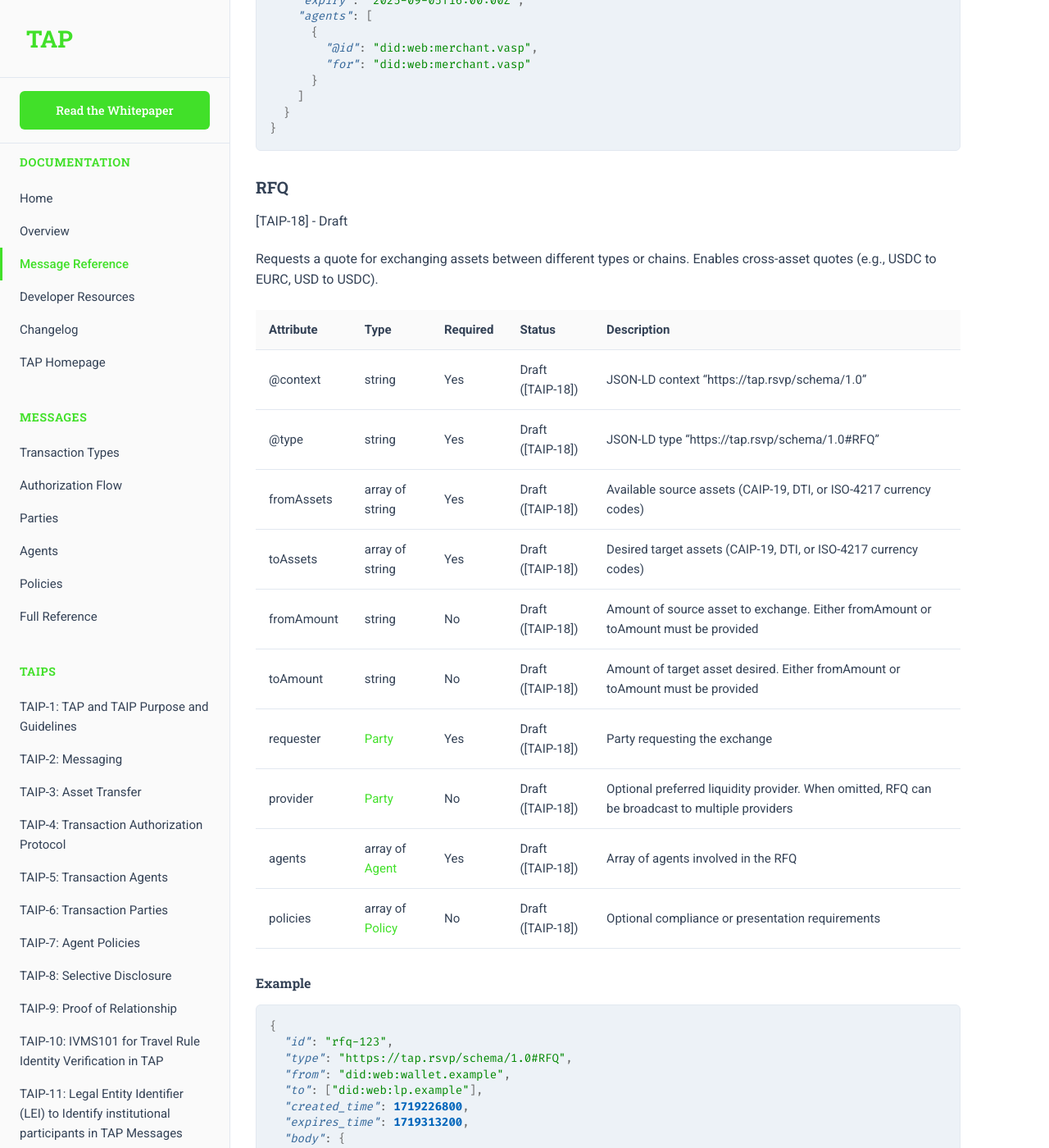
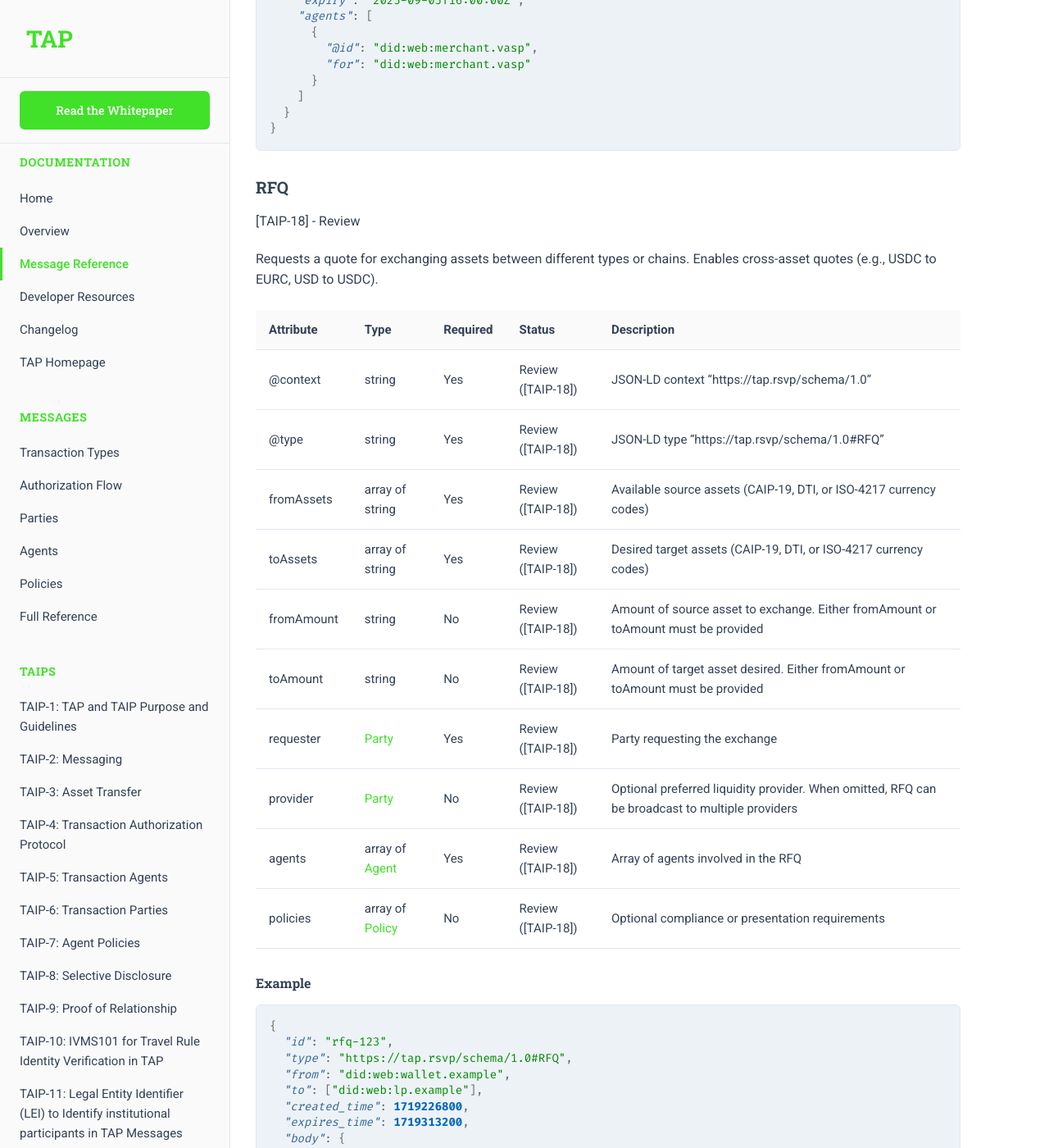
Before and after one commit to TransactionAuthorizationProtocol/TAIPs, a Jekyll site: the page built from messages.md, in a window 1280 px wide and 1400 px high, scrolled down 9859 px. Shown: the whole window at 82% size. Built offline with Jekyll 4.4.1, drawn with Linux system fonts in a browser that asks for light colours; some of the changed text lies outside the part shown.

Commit message:
Advance TAIP-18 status from Draft to Review
Co-Authored-By: Claude Opus 4.7 (1M context) <noreply@anthropic.com>

````diff
--- a/messages.md
+++ b/messages.md
@@ -373,22 +373,22 @@ Initiates a payment request from a merchant to a customer.
 ```
 
 ### RFQ
-[TAIP-18] - Draft
+[TAIP-18] - Review
 
 Requests a quote for exchanging assets between different types or chains. Enables cross-asset quotes (e.g., USDC to EURC, USD to USDC).
 
 | Attribute | Type | Required | Status | Description |
 |-----------|------|----------|---------|-------------|
-| @context | string | Yes | Draft ([TAIP-18]) | JSON-LD context "https://tap.rsvp/schema/1.0" |
-| @type | string | Yes | Draft ([TAIP-18]) | JSON-LD type "https://tap.rsvp/schema/1.0#RFQ" |
-| fromAssets | array of string | Yes | Draft ([TAIP-18]) | Available source assets (CAIP-19, DTI, or ISO-4217 currency codes) |
-| toAssets | array of string | Yes | Draft ([TAIP-18]) | Desired target assets (CAIP-19, DTI, or ISO-4217 currency codes) |
-| fromAmount | string | No | Draft ([TAIP-18]) | Amount of source asset to exchange. Either fromAmount or toAmount must be provided |
-| toAmount | string | No | Draft ([TAIP-18]) | Amount of target asset desired. Either fromAmount or toAmount must be provided |
-| requester | [Party](#party) | Yes | Draft ([TAIP-18]) | Party requesting the exchange |
-| provider | [Party](#party) | No | Draft ([TAIP-18]) | Optional preferred liquidity provider. When omitted, RFQ can be broadcast to multiple providers |
-| agents | array of [Agent](#agent) | Yes | Draft ([TAIP-18]) | Array of agents involved in the RFQ |
-| policies | array of [Policy](#policy) | No | Draft ([TAIP-18]) | Optional compliance or presentation requirements |
+| @context | string | Yes | Review ([TAIP-18]) | JSON-LD context "https://tap.rsvp/schema/1.0" |
+| @type | string | Yes | Review ([TAIP-18]) | JSON-LD type "https://tap.rsvp/schema/1.0#RFQ" |
+| fromAssets | array of string | Yes | Review ([TAIP-18]) | Available source assets (CAIP-19, DTI, or ISO-4217 currency codes) |
+| toAssets | array of string | Yes | Review ([TAIP-18]) | Desired target assets (CAIP-19, DTI, or ISO-4217 currency codes) |
+| fromAmount | string | No | Review ([TAIP-18]) | Amount of source asset to exchange. Either fromAmount or toAmount must be provided |
+| toAmount | string | No | Review ([TAIP-18]) | Amount of target asset desired. Either fromAmount or toAmount must be provided |
+| requester | [Party](#party) | Yes | Review ([TAIP-18]) | Party requesting the exchange |
+| provider | [Party](#party) | No | Review ([TAIP-18]) | Optional preferred liquidity provider. When omitted, RFQ can be broadcast to multiple providers |
+| agents | array of [Agent](#agent) | Yes | Review ([TAIP-18]) | Array of agents involved in the RFQ |
+| policies | array of [Policy](#policy) | No | Review ([TAIP-18]) | Optional compliance or presentation requirements |
 
 #### Example
 ```json
@@ -432,21 +432,21 @@ Requests a quote for exchanging assets between different types or chains. Enable
 ```
 
 ### Quote
-[TAIP-18] - Draft
+[TAIP-18] - Review
 
 Response to an RFQ providing pricing and terms. Sent by liquidity providers or orchestrators with specific rates.
 
 | Attribute | Type | Required | Status | Description |
 |-----------|------|----------|---------|-------------|
-| @context | string | Yes | Draft ([TAIP-18]) | JSON-LD context "https://tap.rsvp/schema/1.0" |
-| @type | string | Yes | Draft ([TAIP-18]) | JSON-LD type "https://tap.rsvp/schema/1.0#Quote" |
-| fromAsset | string | Yes | Draft ([TAIP-18]) | Source asset for the exchange (CAIP-19, DTI, or ISO-4217 currency code) |
-| toAsset | string | Yes | Draft ([TAIP-18]) | Target asset for the exchange (CAIP-19, DTI, or ISO-4217 currency code) |
-| fromAmount | string | Yes | Draft ([TAIP-18]) | Amount of source asset to be exchanged |
-| toAmount | string | Yes | Draft ([TAIP-18]) | Amount of target asset to be received |
-| provider | [Party](#party) | Yes | Draft ([TAIP-18]) | Liquidity provider party information |
-| agents | array of [Agent](#agent) | Yes | Draft ([TAIP-18]) | Array of agents involved in the quote |
-| expiresAt | string | Yes | Draft ([TAIP-18]) | ISO 8601 timestamp when quote expires |
+| @context | string | Yes | Review ([TAIP-18]) | JSON-LD context "https://tap.rsvp/schema/1.0" |
+| @type | string | Yes | Review ([TAIP-18]) | JSON-LD type "https://tap.rsvp/schema/1.0#Quote" |
+| fromAsset | string | Yes | Review ([TAIP-18]) | Source asset for the exchange (CAIP-19, DTI, or ISO-4217 currency code) |
+| toAsset | string | Yes | Review ([TAIP-18]) | Target asset for the exchange (CAIP-19, DTI, or ISO-4217 currency code) |
+| fromAmount | string | Yes | Review ([TAIP-18]) | Amount of source asset to be exchanged |
+| toAmount | string | Yes | Review ([TAIP-18]) | Amount of target asset to be received |
+| provider | [Party](#party) | Yes | Review ([TAIP-18]) | Liquidity provider party information |
+| agents | array of [Agent](#agent) | Yes | Review ([TAIP-18]) | Array of agents involved in the quote |
+| expiresAt | string | Yes | Review ([TAIP-18]) | ISO 8601 timestamp when quote expires |
 
 #### Example
 ```json
````
Also changed, not shown: TAIPs/taip-18.md (+1 -1 lines), CHANGELOG.md.
